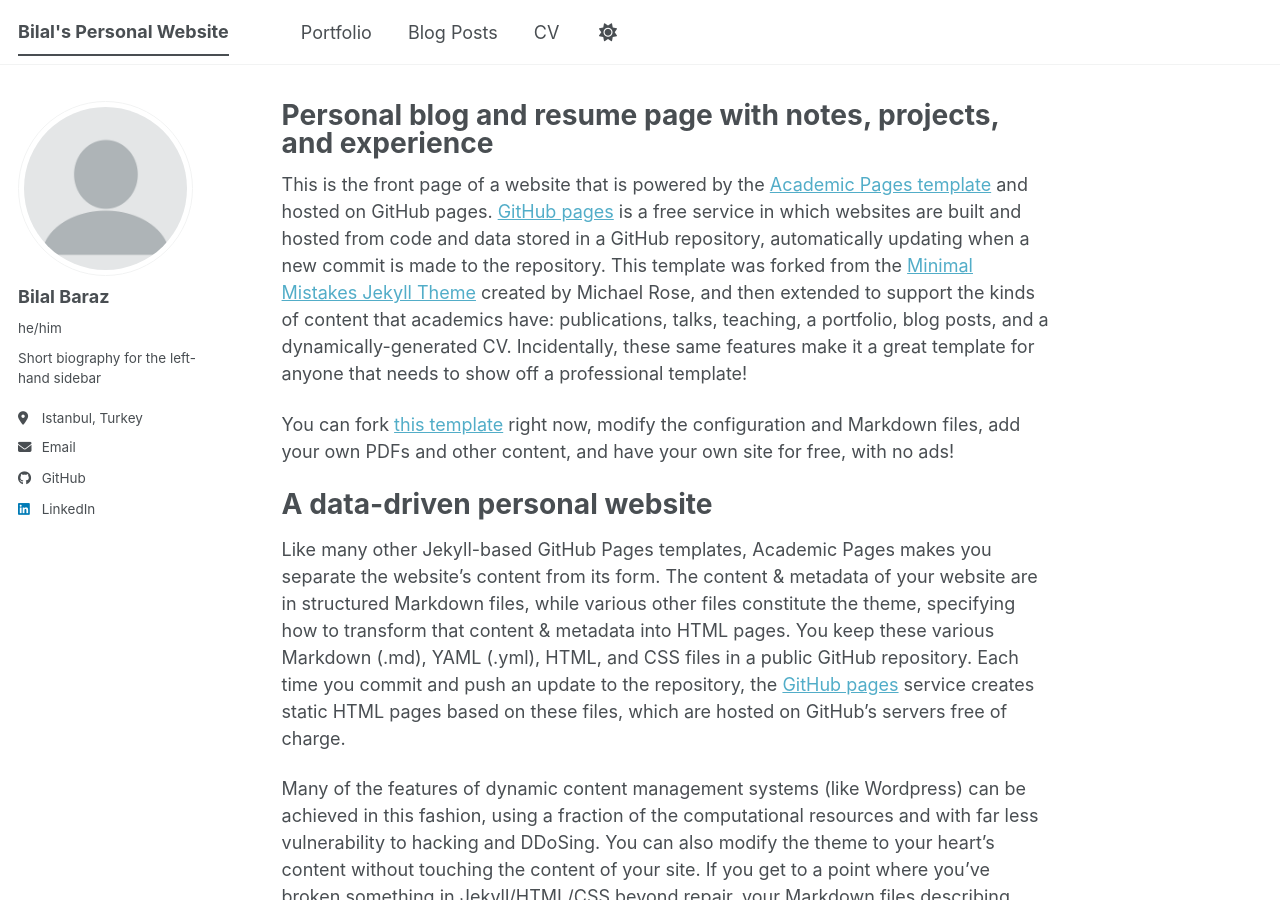
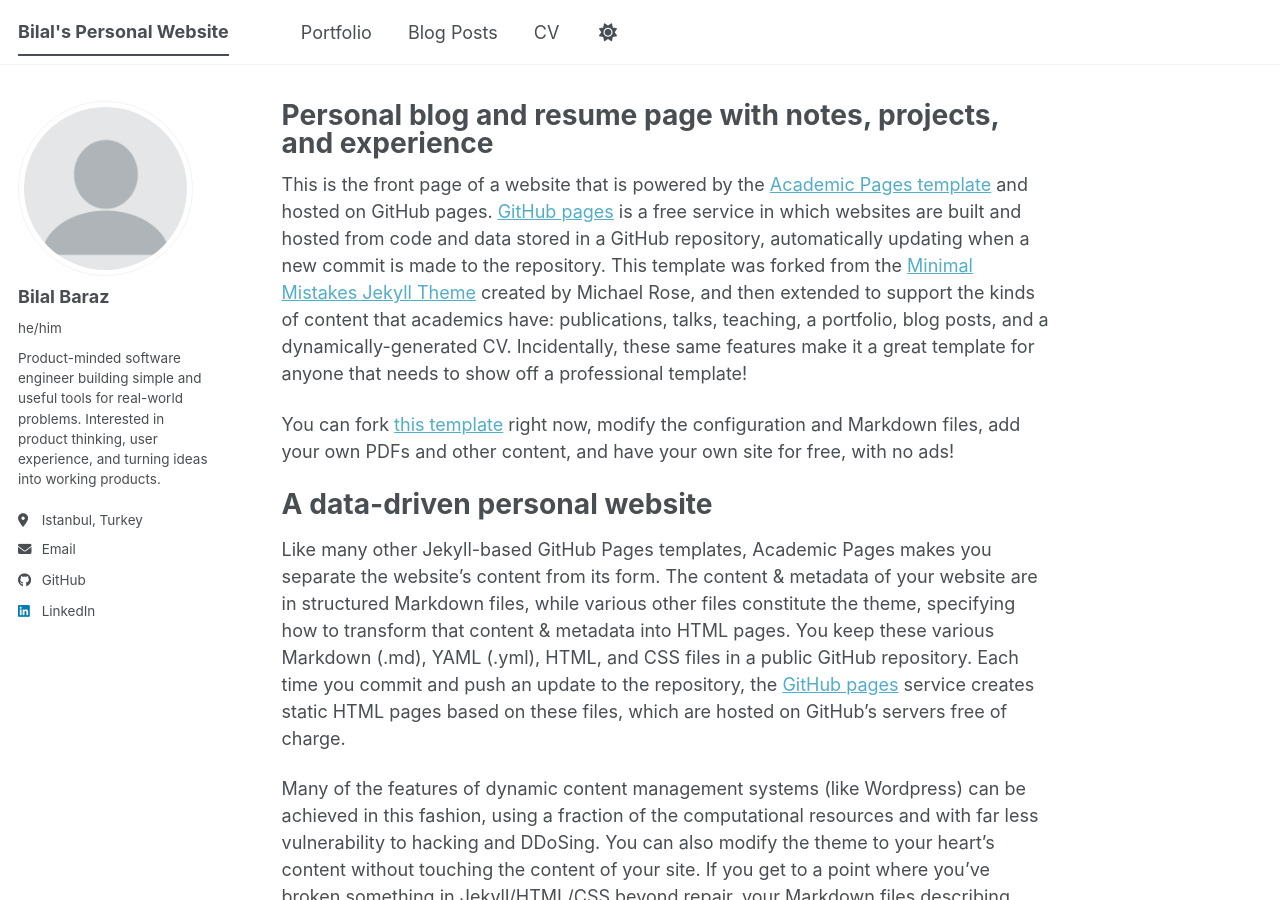
Before and after one commit to bilalbaraz/bilalbaraz.github.io, a Jekyll site: the page built from _pages/about.md, in a window 1280 px wide and 900 px high. Built offline with Jekyll 4.4.1, drawn with Linux system fonts in a browser that asks for light colours; a script bundle is joined from its source files by our own code; library files that are not in the unit come from our copies.

Commit message:
Update bio

```diff
--- a/_config.yml
+++ b/_config.yml
@@ -26,7 +26,7 @@
   avatar           : "profile.png"
   name             : "Bilal Baraz"
   pronouns         : "he/him" # example: "she/her"
-  bio              : "Short biography for the left-hand sidebar"
+  bio              : "Product-minded software engineer building simple and useful tools for real-world problems. Interested in product thinking, user experience, and turning ideas into working products."
   location         : "Istanbul, Turkey"
   employer         : #"Kocaeli University"
   uri              : # URL
```
